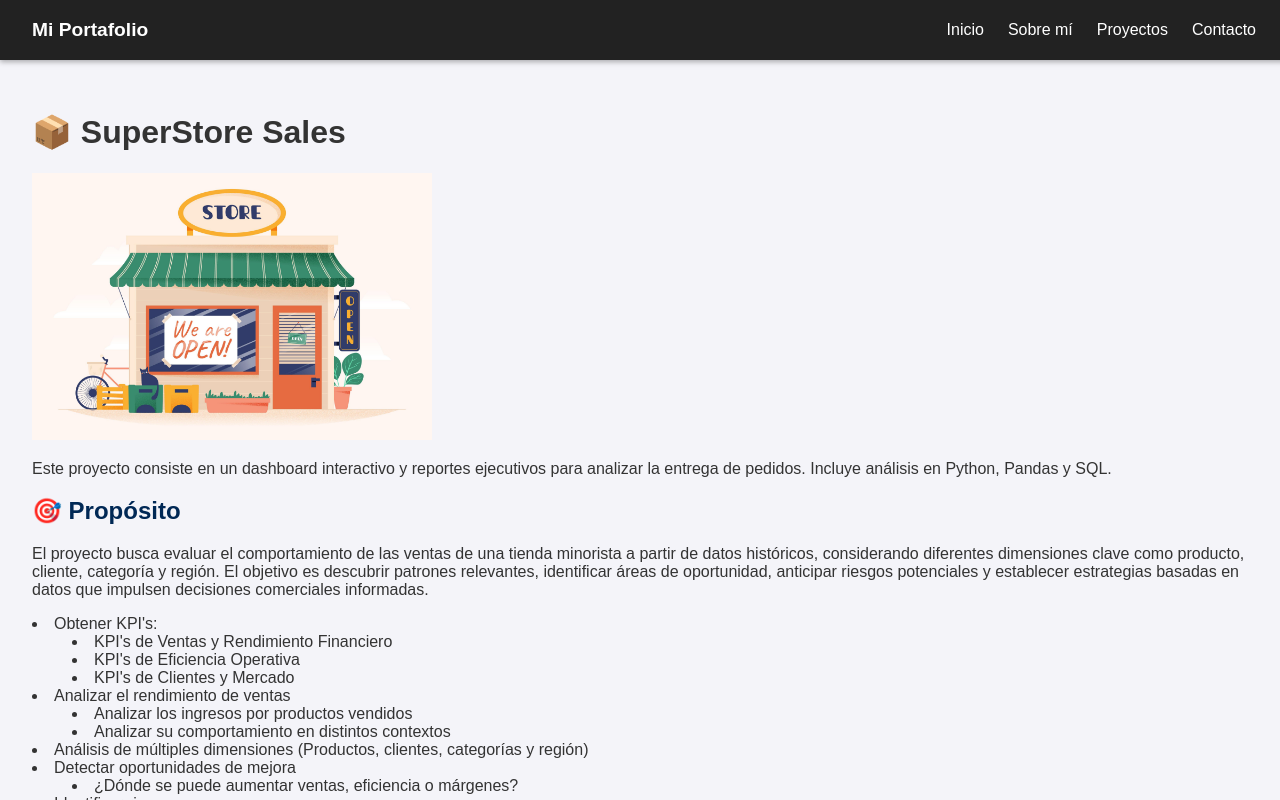
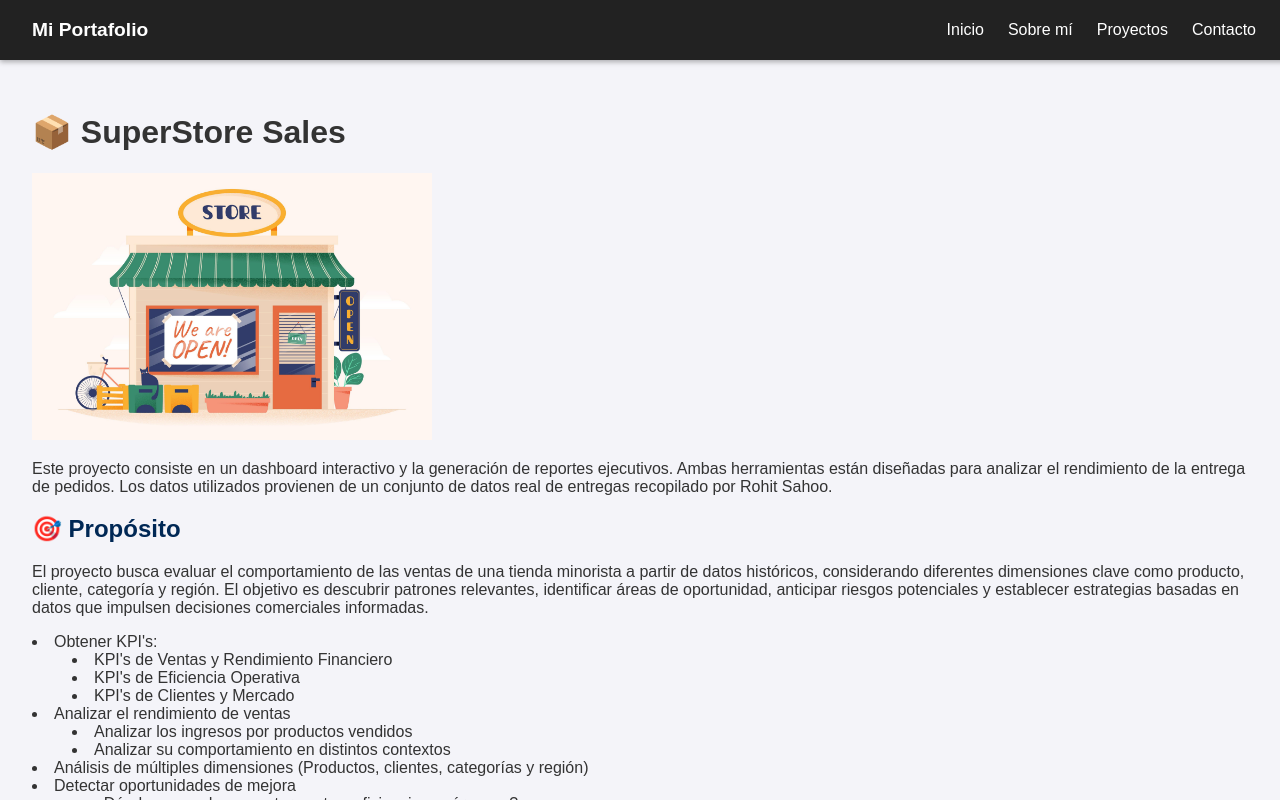
Before and after one commit to SaitoM17/mi-portafolio, a React (Create React App) app: page /superstore-sales in a window 1280 px wide. Shown: the top 800 px of the page. Built offline with nearby package versions, Linux system fonts and the light colour scheme.

Commit message:
fix: Corrección a la descripción del proyecto

```diff
--- a/src/pages/SuperStore_Sales.js
+++ b/src/pages/SuperStore_Sales.js
@@ -105,9 +105,8 @@ Home Office       $   424,982.18
       <br />
 
       <p>
-        Este proyecto consiste en un dashboard interactivo y reportes
-        ejecutivos para analizar la entrega de pedidos.
-        Incluye análisis en Python, Pandas y SQL.
+      Este proyecto consiste en un dashboard interactivo y la generación de reportes ejecutivos. Ambas herramientas están diseñadas para analizar el
+      rendimiento de la entrega de pedidos. Los datos utilizados provienen de un conjunto de datos real de entregas recopilado por Rohit Sahoo.
       </p>
 
       <h2>  🎯 Propósito</h2>
```
